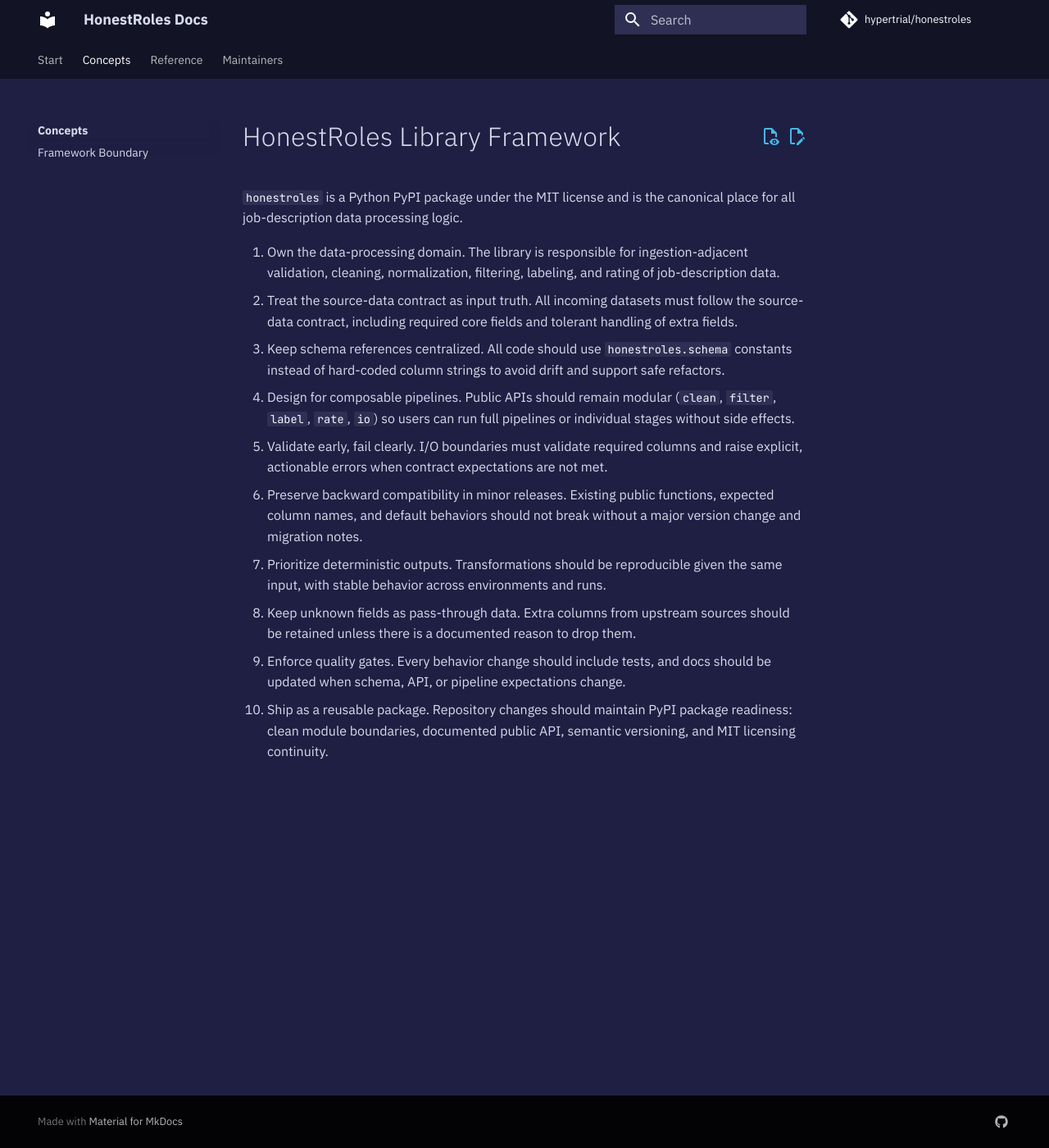
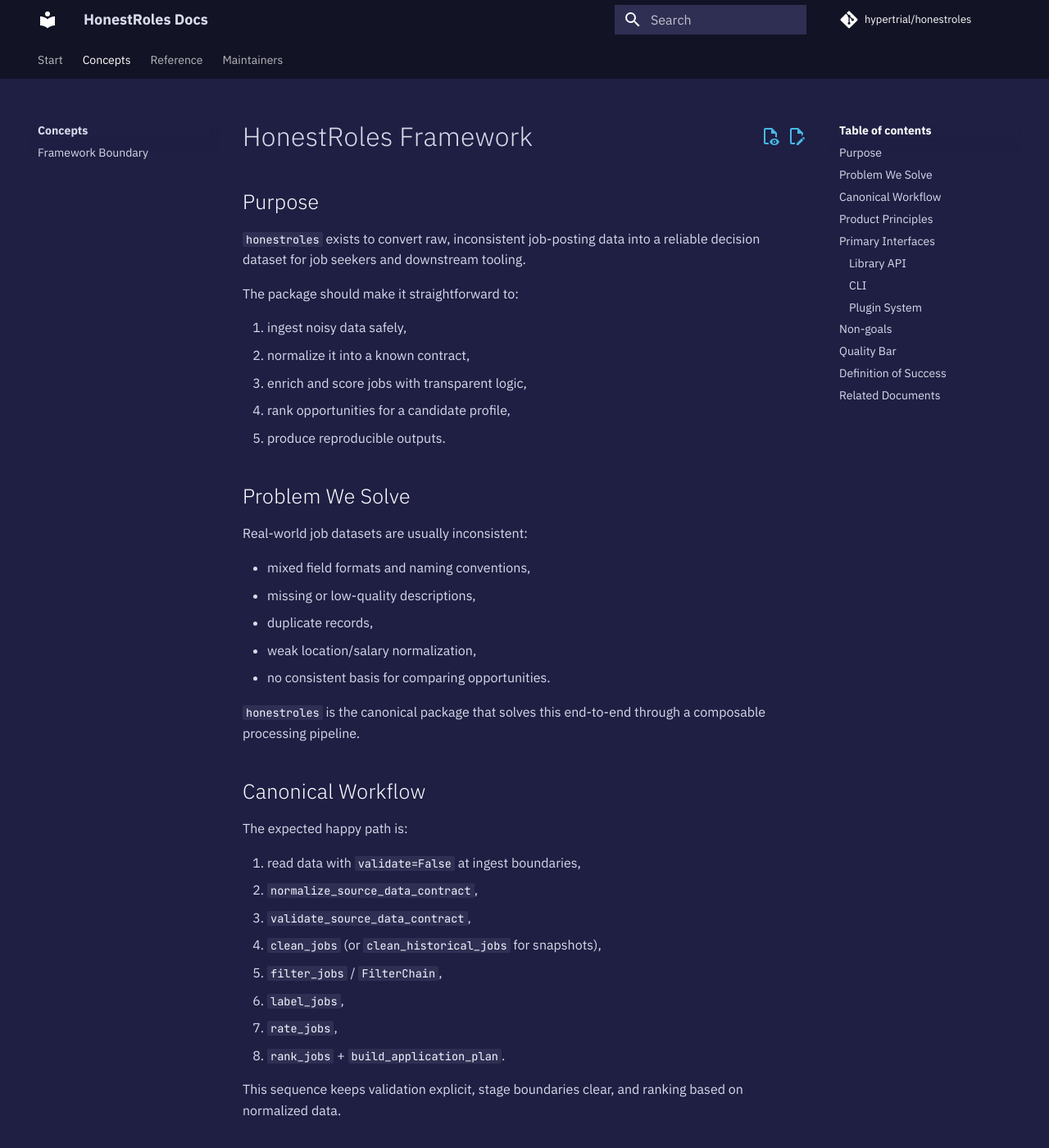
Before and after one commit to hypertrial/honestroles, an MkDocs documentation site: the page built from docs/concepts/framework.md, in a window 1280 px wide and 1400 px high. Shown: the whole window at 82% size. Built offline with MkDocs 1.6.1 and Material for MkDocs 9.7.7, drawn with Linux system fonts in a browser that asks for light colours; comment, search, counter and statistics services are not loaded; some of the changed text lies outside the part shown.

Commit message:
framework doc v2

```diff
--- a/docs/concepts/framework.md
+++ b/docs/concepts/framework.md
@@ -1,24 +1,104 @@
-# HonestRoles Library Framework
+# HonestRoles Framework
 
-`honestroles` is a Python PyPI package under the MIT license and is the canonical place for all job-description data processing logic.
+## Purpose
 
-1. Own the data-processing domain.
-   The library is responsible for ingestion-adjacent validation, cleaning, normalization, filtering, labeling, and rating of job-description data.
-2. Treat the source-data contract as input truth.
-   All incoming datasets must follow the source-data contract, including required core fields and tolerant handling of extra fields.
-3. Keep schema references centralized.
-   All code should use `honestroles.schema` constants instead of hard-coded column strings to avoid drift and support safe refactors.
-4. Design for composable pipelines.
-   Public APIs should remain modular (`clean`, `filter`, `label`, `rate`, `io`) so users can run full pipelines or individual stages without side effects.
-5. Validate early, fail clearly.
-   I/O boundaries must validate required columns and raise explicit, actionable errors when contract expectations are not met.
-6. Preserve backward compatibility in minor releases.
-   Existing public functions, expected column names, and default behaviors should not break without a major version change and migration notes.
-7. Prioritize deterministic outputs.
-   Transformations should be reproducible given the same input, with stable behavior across environments and runs.
-8. Keep unknown fields as pass-through data.
-   Extra columns from upstream sources should be retained unless there is a documented reason to drop them.
-9. Enforce quality gates.
-   Every behavior change should include tests, and docs should be updated when schema, API, or pipeline expectations change.
-10. Ship as a reusable package.
-    Repository changes should maintain PyPI package readiness: clean module boundaries, documented public API, semantic versioning, and MIT licensing continuity.
+`honestroles` exists to convert raw, inconsistent job-posting data into a reliable decision dataset for job seekers and downstream tooling.
+
+The package should make it straightforward to:
+
+1. ingest noisy data safely,
+2. normalize it into a known contract,
+3. enrich and score jobs with transparent logic,
+4. rank opportunities for a candidate profile,
+5. produce reproducible outputs.
+
+## Problem We Solve
+
+Real-world job datasets are usually inconsistent:
+
+- mixed field formats and naming conventions,
+- missing or low-quality descriptions,
+- duplicate records,
+- weak location/salary normalization,
+- no consistent basis for comparing opportunities.
+
+`honestroles` is the canonical package that solves this end-to-end through a composable processing pipeline.
+
+## Canonical Workflow
+
+The expected happy path is:
+
+1. read data with `validate=False` at ingest boundaries,
+2. `normalize_source_data_contract`,
+3. `validate_source_data_contract`,
+4. `clean_jobs` (or `clean_historical_jobs` for snapshots),
+5. `filter_jobs` / `FilterChain`,
+6. `label_jobs`,
+7. `rate_jobs`,
+8. `rank_jobs` + `build_application_plan`.
+
+This sequence keeps validation explicit, stage boundaries clear, and ranking based on normalized data.
+
+## Product Principles
+
+1. Contract-first data handling.
+   The [Source Data Contract](../reference/source_data_contract_v1.md) defines required shape and semantics.
+2. Deterministic defaults.
+   Given the same input, outputs should be stable unless LLM features are explicitly enabled.
+3. Explainable scoring and ranking.
+   Labels, ratings, and ranking signals should be inspectable and testable.
+4. Composable public APIs.
+   Users should be able to run full workflows or isolated stages without hidden side effects.
+5. Centralized schema references.
+   Use `honestroles.schema` constants instead of hard-coded column strings.
+6. Backward compatibility by default.
+   Minor/patch releases should not break existing Python APIs or CLI behavior.
+7. Pass-through unknown fields.
+   Extra upstream columns are retained unless there is a documented reason to drop them.
+
+## Primary Interfaces
+
+### Library API
+
+Primary interface for notebooks, pipelines, and ETL jobs.
+
+### CLI
+
+- `honestroles-report-quality`: quick quality diagnostics for parquet/duckdb inputs.
+- `honestroles-scaffold-plugin`: scaffold plugin packages from built-in templates.
+
+### Plugin System
+
+External packages can extend filter/label/rate behavior through the plugin contract and entry points.
+See [Plugin API Contract](../reference/plugins/api_contract.md) and [Plugin Author Guide](../reference/plugins/author_guide.md).
+
+## Non-goals
+
+- Building or operating data collection/scraping infrastructure.
+- Replacing full ATS/application tracking products.
+- Introducing hidden heuristics that reduce transparency.
+- Frequent breaking changes in clean/filter/label/rate/match interfaces.
+
+## Quality Bar
+
+Every meaningful behavior change should maintain:
+
+1. test coverage for modified behavior and public interfaces,
+2. docs and examples that match callable APIs,
+3. packaging correctness (wheel/sdist include required runtime assets),
+4. installed CLI behavior that works outside repository paths.
+
+## Definition of Success
+
+A user can install `honestroles`, run the documented pipeline, and obtain:
+
+- validated structured job data,
+- actionable quality diagnostics,
+- ranked opportunities aligned to a candidate profile,
+- reproducible results they can trust.
+
+## Related Documents
+
+- [Quickstart](../start/quickstart.md)
+- [API Reference](../reference/api/reference.md)
+- [Source Data Contract](../reference/source_data_contract_v1.md)
```
Also changed, not shown: framework.md (deleted, +0 -90 lines).
